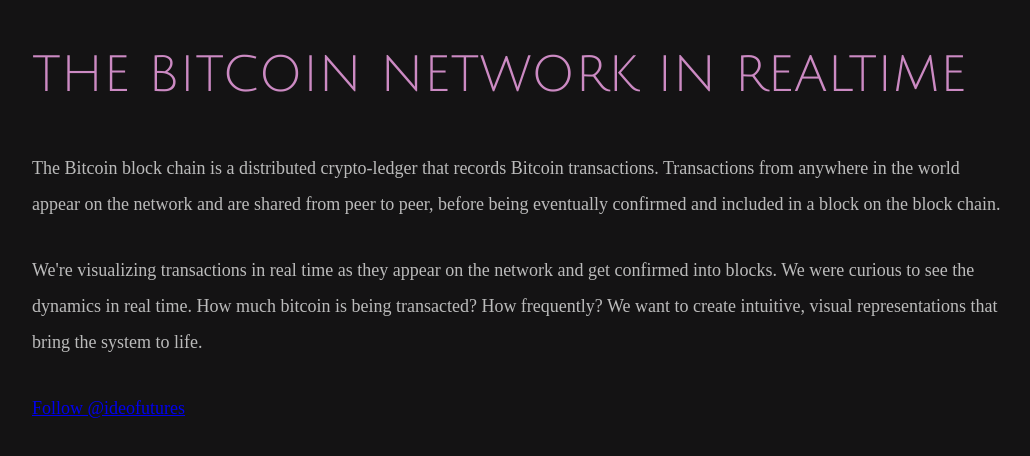
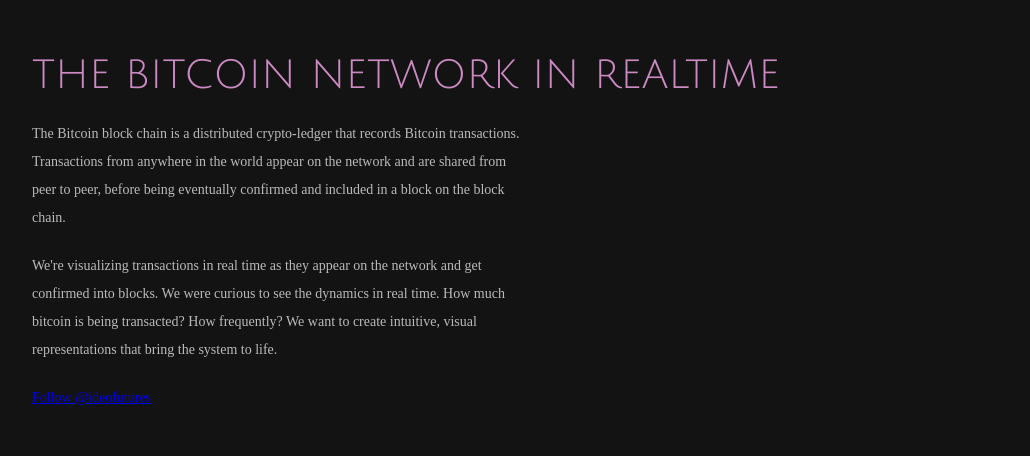
Before and after one commit to lovettbarron/bitcoin-viz, a website: page public/blockchain.html in a window 1280 px wide. Shown: the whole page, without its empty margins (18-1048 px from the left). Drawn offline with Linux system fonts and the light colour scheme; a script that the page names is missing.

Commit message:
tweaked layout a little

```diff
--- a/public/blockchain.html
+++ b/public/blockchain.html
@@ -17,7 +17,7 @@
   <style type="text/gss">
     #intro-cover[size] == ::window[size];
     #intro-cover[center] == ::window[center];
-    #intro-text[width] == 950;
+    #intro-text[width] == 775;
     #intro-text[height] == #intro-text[intrinsic-height];
     #intro-text[center] == ::window[center] !strong;
    </style>
--- a/public/javascripts/blockchain.js
+++ b/public/javascripts/blockchain.js
@@ -80,7 +80,7 @@
   .append("text")
   .attr("x", pixelsPerBtc*10 + 8)
   .attr("y", 0)
-  .attr("dy", "1em")
+  .attr("dy", "1.2em")
   .attr("class", "smallType")
   .text("A 10 bitcoin transaction");
 
@@ -95,7 +95,7 @@
   .append("text")
   .attr("x", pixelsPerBtc*10 + 8)
   .attr("y", 0)
-  .attr("dy", "1em")
+  .attr("dy", "1.2em")
   .attr("class", "smallType")
   .text("A 10 bitcoin confirmed transaction");
 
--- a/public/stylesheets/live-blockchain.css
+++ b/public/stylesheets/live-blockchain.css
@@ -4,7 +4,7 @@
   }
 
 p {
-  margin-top: 30px;
+  margin-top: 20px;
 }
 
   #intro-cover {
@@ -27,16 +27,16 @@
 
   .largeType {
     font-family: 'Julius Sans One', Helvetica, sans-serif;
-    font-size: 50px;
+    font-size: 40px;
     line-height: 50px;
     text-transform: uppercase;
     color: #CC8AC3;
   }
 
   .smallType {
-    margin: 50px 200px 0px 0;
-    font-size: 18px;
-    line-height: 36px;
+    width: 500px;
+    font-size: 14px;
+    line-height: 28px;
     color: #bbbbbb;
     fill: #bbbbbb;
   }
```
